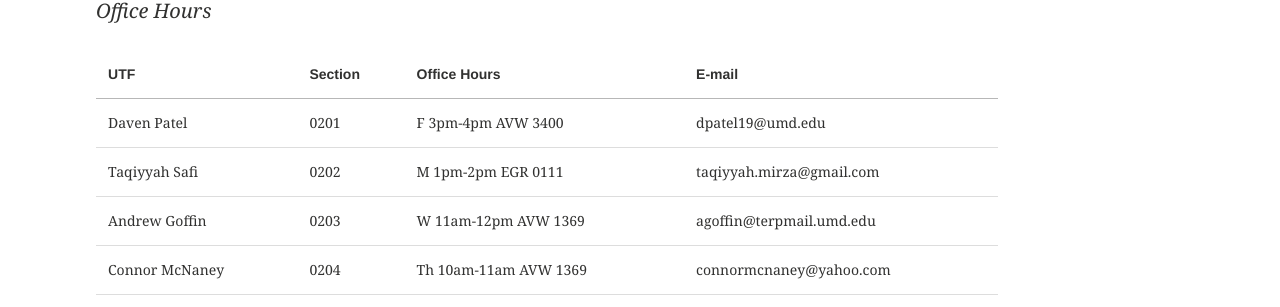
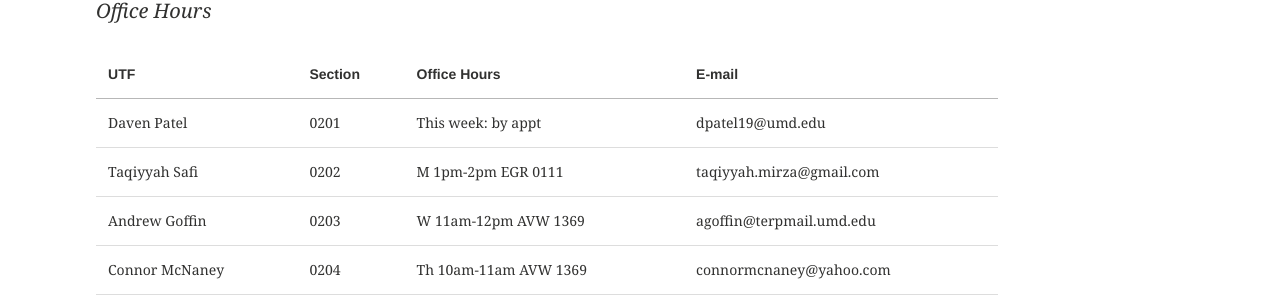
Before and after one commit to enee244/enee244.github.io, a Jekyll site: the page built from office_hours/index.md, in a window 1280 px wide and 1032 px high. Shown: the part 481-788 px from the top of the window. Built offline with Jekyll 4.4.1, drawn with Linux system fonts in a browser that asks for light colours.

Commit message:
Updated office hours

```diff
--- a/office_hours/index.md
+++ b/office_hours/index.md
@@ -11,7 +11,7 @@
 
 UTF            | Section     | Office Hours          | E-mail
 ----------     | ----------- | --------              |----------
-Daven Patel    | 0201        | F  3pm-4pm AVW 3400   | dpatel19@umd.edu
+Daven Patel    | 0201        | This week: by appt    | dpatel19@umd.edu
 Taqiyyah Safi  | 0202        | M  1pm-2pm   EGR 0111 | taqiyyah.mirza@gmail.com
 Andrew Goffin  | 0203        | W  11am-12pm AVW 1369 | agoffin@terpmail.umd.edu
 Connor McNaney | 0204        | Th 10am-11am AVW 1369 | connormcnaney@yahoo.com
```
